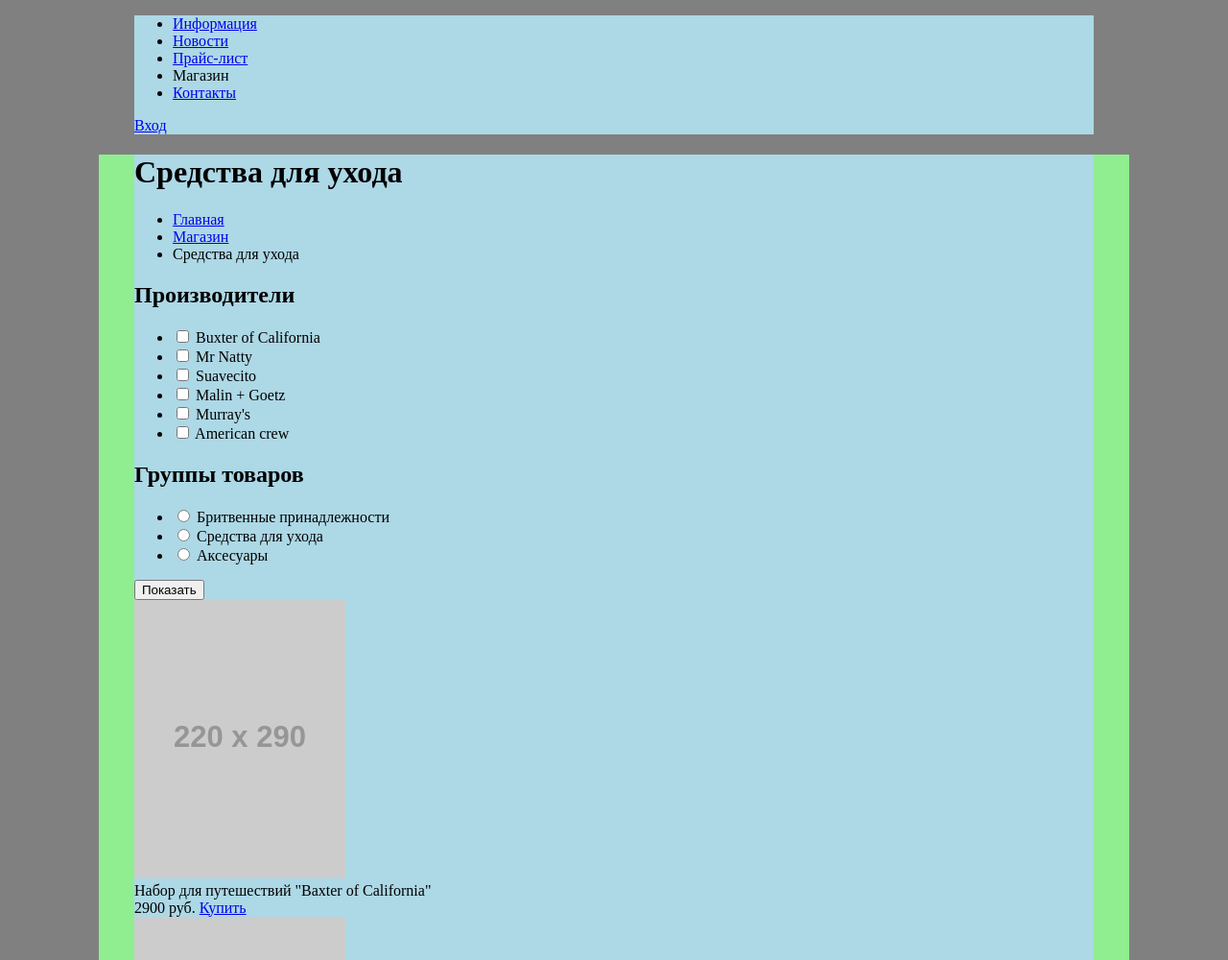
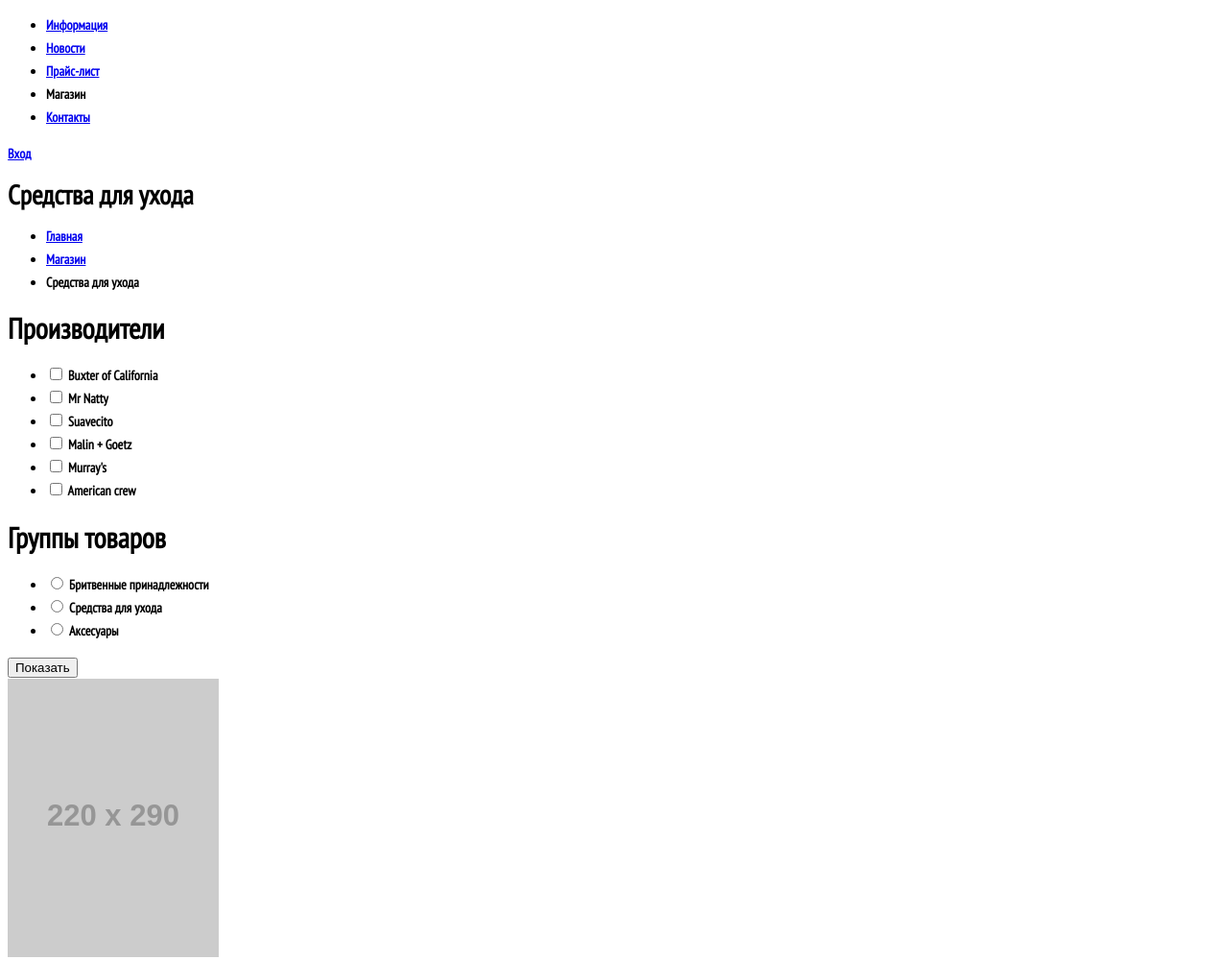
Before and after one commit to VladimirTyalo/32147-barbershop, a plain HTML site: page cosmetic-catalog.html in a window 1280 px wide. Shown: the top 1000 px of the page at 96% size. Drawn offline with Linux system fonts and the light colour scheme; placeholder pictures from the web are drawn by us.

Commit message:
add fonts to css

```diff
--- a/cosmetic-catalog.html
+++ b/cosmetic-catalog.html
@@ -4,6 +4,7 @@
     <meta charset="UTF-8">
     <title>Барбершоп | каталог товаров</title>
     <link rel="stylesheet" type="text/css" href="css/style.css"/>
+    <link href='https://fonts.googleapis.com/css?family=PT+Sans+Narrow' rel='stylesheet' type='text/css'>
   </head>
   <body class="catalog">
 
--- a/css/style.css
+++ b/css/style.css
@@ -1,23 +1,37 @@
-/* sequense of properties in individual class */
-
+/* sequense of properties */
 /* position */
-
 /* box model */
-
 /* typography */
-
 /*  styling */
-
 /* animation */
-
 /* other */
-
 
 
 /*        BASE           */
 body {
-  background: grey;
+  font-family: 'PT Sans Narrow', sans-serif;
+  font-weight: bold;
+  font-size: 14px;
+  line-height: 24px;
+  font-color: #000000;
 }
+
+h1 {
+  /* no h1 teg in html */
+  font-family: 'PT Sans Narrow', sans-serif;
+  font-weight: bold;
+  font-color: #000000;
+}
+
+h2 {
+  font-family: 'PT Sans Narrow', sans-serif;
+  font-weight: bold;
+  font-size: 30px;
+  font-color: #000000;
+}
+
+
+
 
 /*        LAYOUT         */
 
@@ -29,20 +43,3 @@ body {
 
 
 /*        THEME          */
-.main-content {
-  width: 85%;
-  background: lightgreen;
-  margin: 0 auto;
-}
-
-.container {
-  background: lightblue;
-  width: 1000px;
-  margin: 0 auto;
-}
-
-.main-footer {
-  background: lightblue;
-  width: 1000px;
-  margin: 0 auto;
-}
```
Also changed, not shown: index.html (+1 -0 lines), price-list.html (+1 -0 lines), product-page.html (+1 -0 lines), 1 other file.
